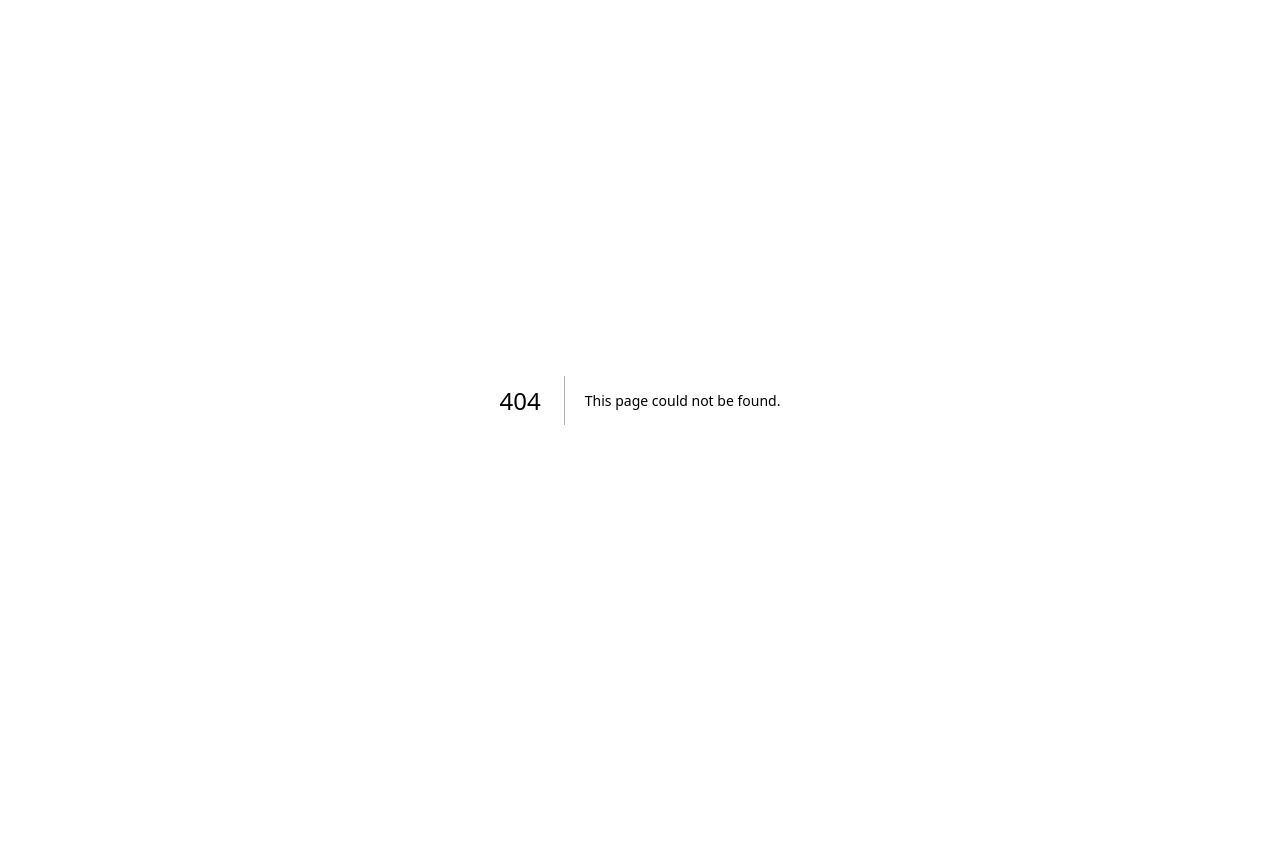
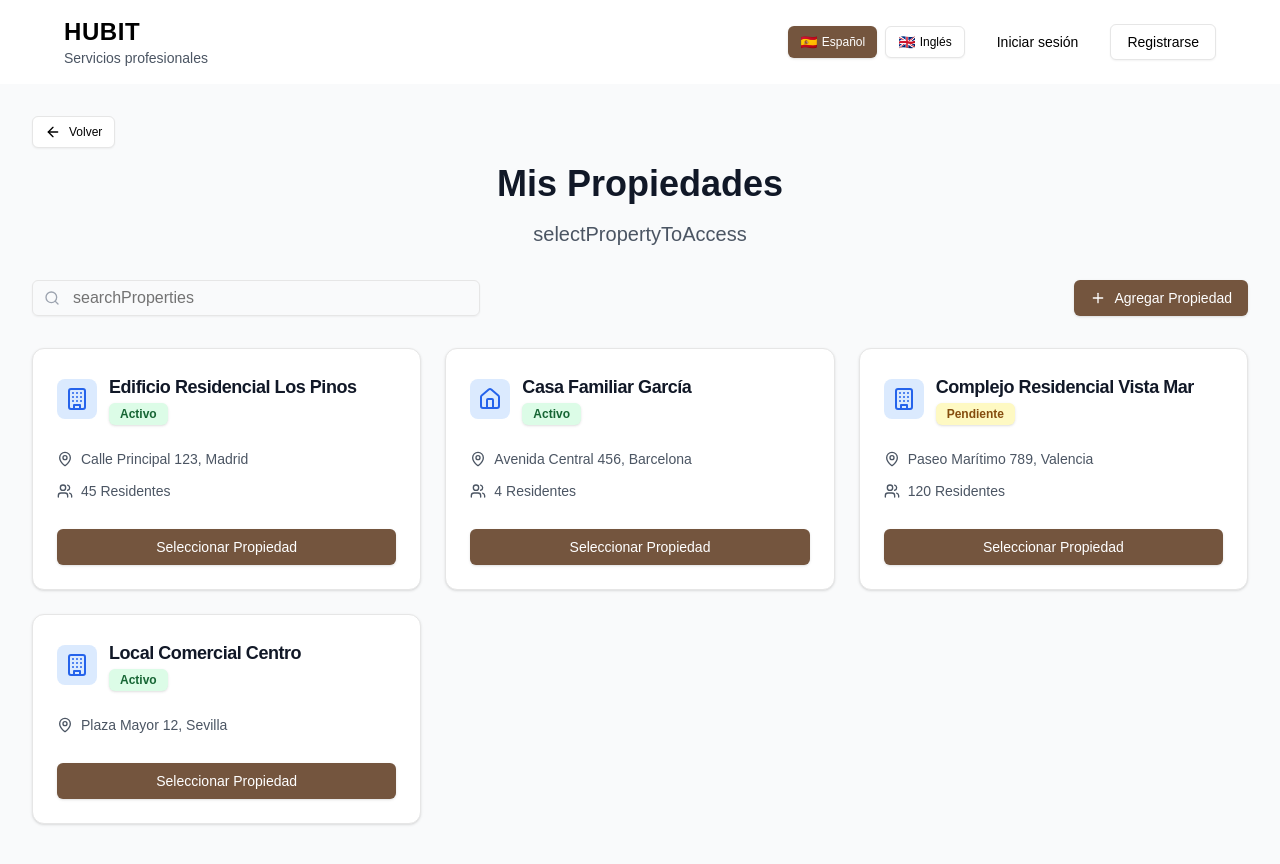
Before and after one commit to Hubit85/HubitApp, a Next.js app: page /property-selection in a window 1280 px wide. Before the commit this address had no page. Shown: the top 864 px of the page. Before the commit the page ends 800 px from the top, so only its background shows below. Built offline with nearby package versions, Linux system fonts and the light colour scheme.

Commit message:
feat(property-selection): Add intermediate property selection page

```diff
--- a/src/pages/index.tsx
+++ b/src/pages/index.tsx
@@ -185,10 +185,10 @@ export default function Home() {
                     </p>
                     <div className="space-y-2">
                       <Button asChild className="w-full">
-                        <Link href="/community-member/property-selection">{t("communityMember")}</Link>
+                        <Link href="/property-selection?userType=community">{t("communityMember")}</Link>
                       </Button>
                       <Button asChild variant="outline" className="w-full">
-                        <Link href="/particular/property-selection">{t("particular")}</Link>
+                        <Link href="/property-selection?userType=particular">{t("particular")}</Link>
                       </Button>
                     </div>
                   </CardContent>
--- /dev/null
+++ b/src/pages/property-selection.tsx
@@ -0,0 +1,261 @@
+import React, { useState } from "react";
+import Head from "next/head";
+import { Button } from "@/components/ui/button";
+import { Card, CardContent, CardHeader, CardTitle } from "@/components/ui/card";
+import { Input } from "@/components/ui/input";
+import { Badge } from "@/components/ui/badge";
+import { Header } from "@/components/layout/Header";
+import { useLanguage } from "@/contexts/LanguageContext";
+import { useRouter } from "next/router";
+import {
+  Building,
+  MapPin,
+  Users,
+  Plus,
+  Search,
+  Home,
+  ArrowLeft
+} from "lucide-react";
+import Link from "next/link";
+
+interface Property {
+  id: string;
+  name: string;
+  address: string;
+  type: "apartment" | "house" | "commercial";
+  residents: number;
+  status: "active" | "pending" | "inactive";
+}
+
+export default function PropertySelection() {
+  const { t } = useLanguage();
+  const router = useRouter();
+  const { userType } = router.query;
+
+  const [searchTerm, setSearchTerm] = useState("");
+  const [properties] = useState<Property[]>([
+    {
+      id: "1",
+      name: "Edificio Residencial Los Pinos",
+      address: "Calle Principal 123, Madrid",
+      type: "apartment",
+      residents: 45,
+      status: "active"
+    },
+    {
+      id: "2",
+      name: "Casa Familiar García",
+      address: "Avenida Central 456, Barcelona",
+      type: "house",
+      residents: 4,
+      status: "active"
+    },
+    {
+      id: "3",
+      name: "Complejo Residencial Vista Mar",
+      address: "Paseo Marítimo 789, Valencia",
+      type: "apartment",
+      residents: 120,
+      status: "pending"
+    },
+    {
+      id: "4",
+      name: "Local Comercial Centro",
+      address: "Plaza Mayor 12, Sevilla",
+      type: "commercial",
+      residents: 0,
+      status: "active"
+    }
+  ]);
+
+  const filteredProperties = properties.filter(property =>
+    property.name.toLowerCase().includes(searchTerm.toLowerCase()) ||
+    property.address.toLowerCase().includes(searchTerm.toLowerCase())
+  );
+
+  const getPropertyIcon = (type: string) => {
+    switch (type) {
+      case "apartment":
+        return <Building className="h-6 w-6" />;
+      case "house":
+        return <Home className="h-6 w-6" />;
+      case "commercial":
+        return <Building className="h-6 w-6" />;
+      default:
+        return <Building className="h-6 w-6" />;
+    }
+  };
+
+  const getStatusColor = (status: string) => {
+    switch (status) {
+      case "active":
+        return "bg-green-100 text-green-800";
+      case "pending":
+        return "bg-yellow-100 text-yellow-800";
+      case "inactive":
+        return "bg-red-100 text-red-800";
+      default:
+        return "bg-gray-100 text-gray-800";
+    }
+  };
+
+  const getStatusText = (status: string) => {
+    switch (status) {
+      case "active":
+        return t("active");
+      case "pending":
+        return t("pending");
+      case "inactive":
+        return t("inactive");
+      default:
+        return status;
+    }
+  };
+
+  const handlePropertySelect = (propertyId: string) => {
+    if (userType === "community") {
+      router.push(`/community-member?propertyId=${propertyId}`);
+    } else if (userType === "particular") {
+      router.push(`/particular?propertyId=${propertyId}`);
+    }
+  };
+
+  const getPageTitle = () => {
+    if (userType === "community") {
+      return t("communityMemberProperties");
+    } else if (userType === "particular") {
+      return t("particularProperties");
+    }
+    return t("myProperties");
+  };
+
+  return (
+    <>
+      <Head>
+        <title>{getPageTitle()} - {t("hubit")}</title>
+        <meta name="description" content={t("selectPropertyDescription")} />
+        <link rel="icon" href="/favicon.ico" />
+      </Head>
+
+      <Header />
+
+      <main className="min-h-screen bg-gray-50 py-8">
+        <div className="max-w-7xl mx-auto px-4 sm:px-6 lg:px-8">
+          {/* Header Section */}
+          <div className="mb-8">
+            <div className="flex items-center gap-4 mb-4">
+              <Button
+                variant="outline"
+                size="sm"
+                onClick={() => router.back()}
+                className="flex items-center gap-2"
+              >
+                <ArrowLeft className="h-4 w-4" />
+                {t("back")}
+              </Button>
+            </div>
+
+            <div className="text-center">
+              <h1 className="text-4xl font-bold text-gray-900 mb-4">
+                {getPageTitle()}
+              </h1>
+              <p className="text-xl text-gray-600 max-w-3xl mx-auto">
+                {t("selectPropertyToAccess")}
+              </p>
+            </div>
+          </div>
+
+          {/* Search and Add Property */}
+          <div className="mb-8">
+            <div className="flex flex-col sm:flex-row gap-4 items-center justify-between">
+              <div className="relative flex-1 max-w-md">
+                <Search className="absolute left-3 top-1/2 transform -translate-y-1/2 text-gray-400 h-4 w-4" />
+                <Input
+                  type="text"
+                  placeholder={t("searchProperties")}
+                  value={searchTerm}
+                  onChange={(e) => setSearchTerm(e.target.value)}
+                  className="pl-10"
+                />
+              </div>
+              <Button className="flex items-center gap-2">
+                <Plus className="h-4 w-4" />
+                {t("addProperty")}
+              </Button>
+            </div>
+          </div>
+
+          {/* Properties Grid */}
+          <div className="grid grid-cols-1 md:grid-cols-2 lg:grid-cols-3 gap-6">
+            {filteredProperties.map((property) => (
+              <Card
+                key={property.id}
+                className="hover:shadow-lg transition-shadow cursor-pointer"
+                onClick={() => handlePropertySelect(property.id)}
+              >
+                <CardHeader>
+                  <div className="flex items-start justify-between">
+                    <div className="flex items-center gap-3">
+                      <div className="p-2 bg-blue-100 rounded-lg text-blue-600">
+                        {getPropertyIcon(property.type)}
+                      </div>
+                      <div>
+                        <CardTitle className="text-lg font-semibold text-gray-900">
+                          {property.name}
+                        </CardTitle>
+                        <Badge className={getStatusColor(property.status)}>
+                          {getStatusText(property.status)}
+                        </Badge>
+                      </div>
+                    </div>
+                  </div>
+                </CardHeader>
+
+                <CardContent>
+                  <div className="space-y-3">
+                    <div className="flex items-center gap-2 text-gray-600">
+                      <MapPin className="h-4 w-4" />
+                      <span className="text-sm">{property.address}</span>
+                    </div>
+
+                    {property.type !== "commercial" && (
+                      <div className="flex items-center gap-2 text-gray-600">
+                        <Users className="h-4 w-4" />
+                        <span className="text-sm">
+                          {property.residents} {t("residents")}
+                        </span>
+                      </div>
+                    )}
+
+                    <div className="pt-4">
+                      <Button className="w-full">
+                        {t("selectProperty")}
+                      </Button>
+                    </div>
+                  </div>
+                </CardContent>
+              </Card>
+            ))}
+          </div>
+
+          {/* Empty State */}
+          {filteredProperties.length === 0 && (
+            <div className="text-center py-12">
+              <Building className="h-16 w-16 text-gray-400 mx-auto mb-4" />
+              <h3 className="text-lg font-semibold text-gray-900 mb-2">
+                {t("noPropertiesFound")}
+              </h3>
+              <p className="text-gray-600 mb-6">
+                {t("noPropertiesFoundDescription")}
+              </p>
+              <Button className="flex items-center gap-2 mx-auto">
+                <Plus className="h-4 w-4" />
+                {t("addFirstProperty")}
+              </Button>
+            </div>
+          )}
+        </div>
+      </main>
+    </>
+  );
+}
```
